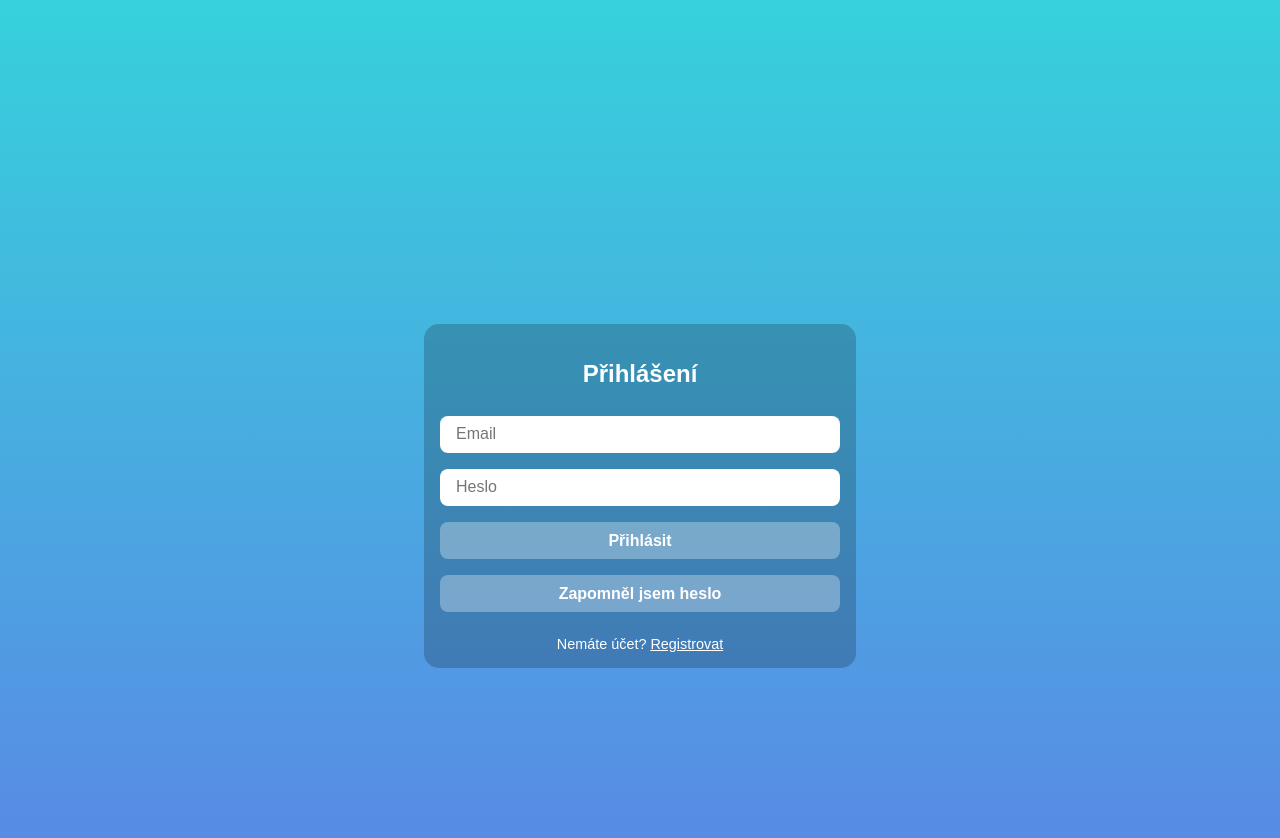
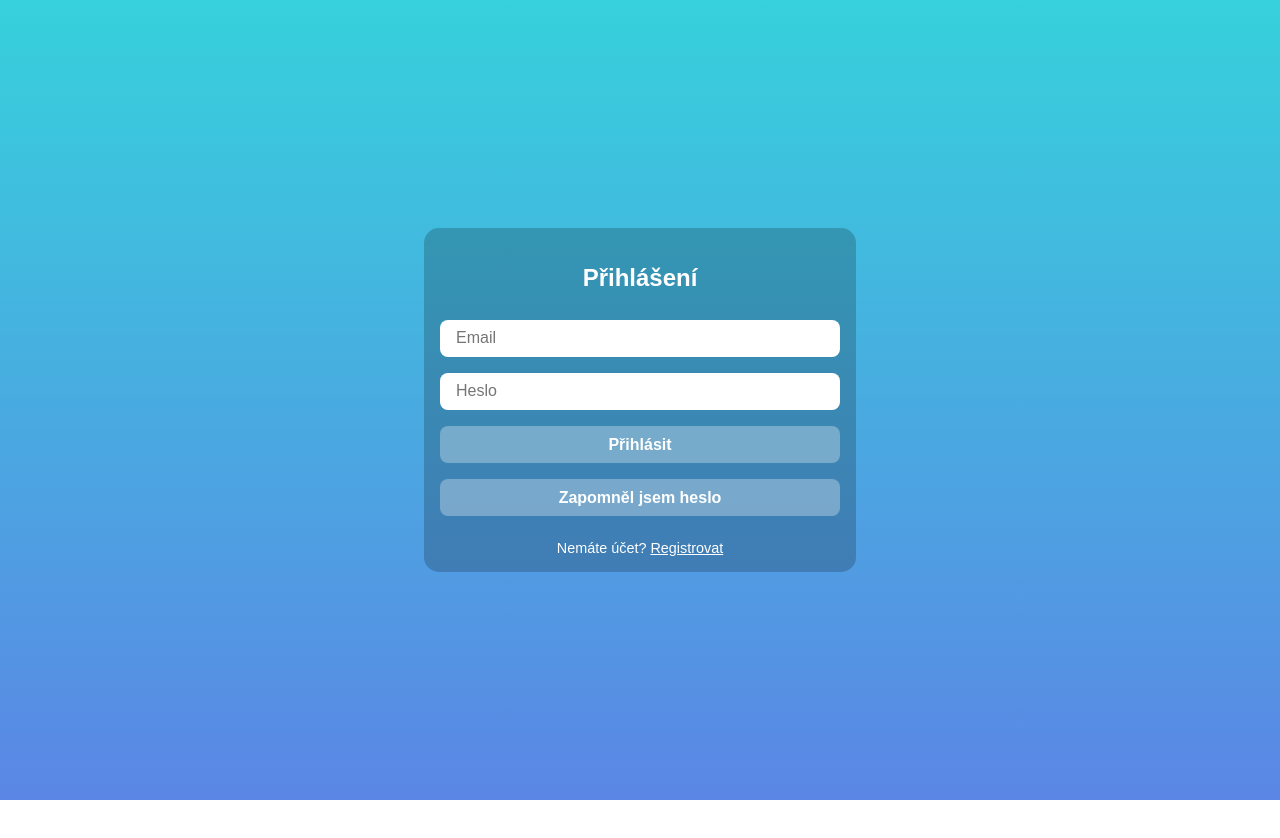
Before and after one commit to igelithromada/run-challange, a Next.js app: page /login in a window 1280 px wide. Shown: the top 838 px of the page. After the commit the page ends 800 px from the top, so only its background shows below. Built offline with nearby package versions, Linux system fonts and the light colour scheme; no server answers.

Commit message:
Update page.tsx

```diff
--- a/app/login/page.tsx
+++ b/app/login/page.tsx
@@ -71,7 +71,7 @@ export default function LoginPage() {
       flexDirection: "column",
       color: "white",
       fontFamily: "'Poppins', sans-serif",
-      paddingTop: "6rem" // Posun od vrchu
+      paddingTop: "0rem" // Posun od vrchu
     }}>
       <div className="tile" style={{
         maxWidth: "400px",
```
